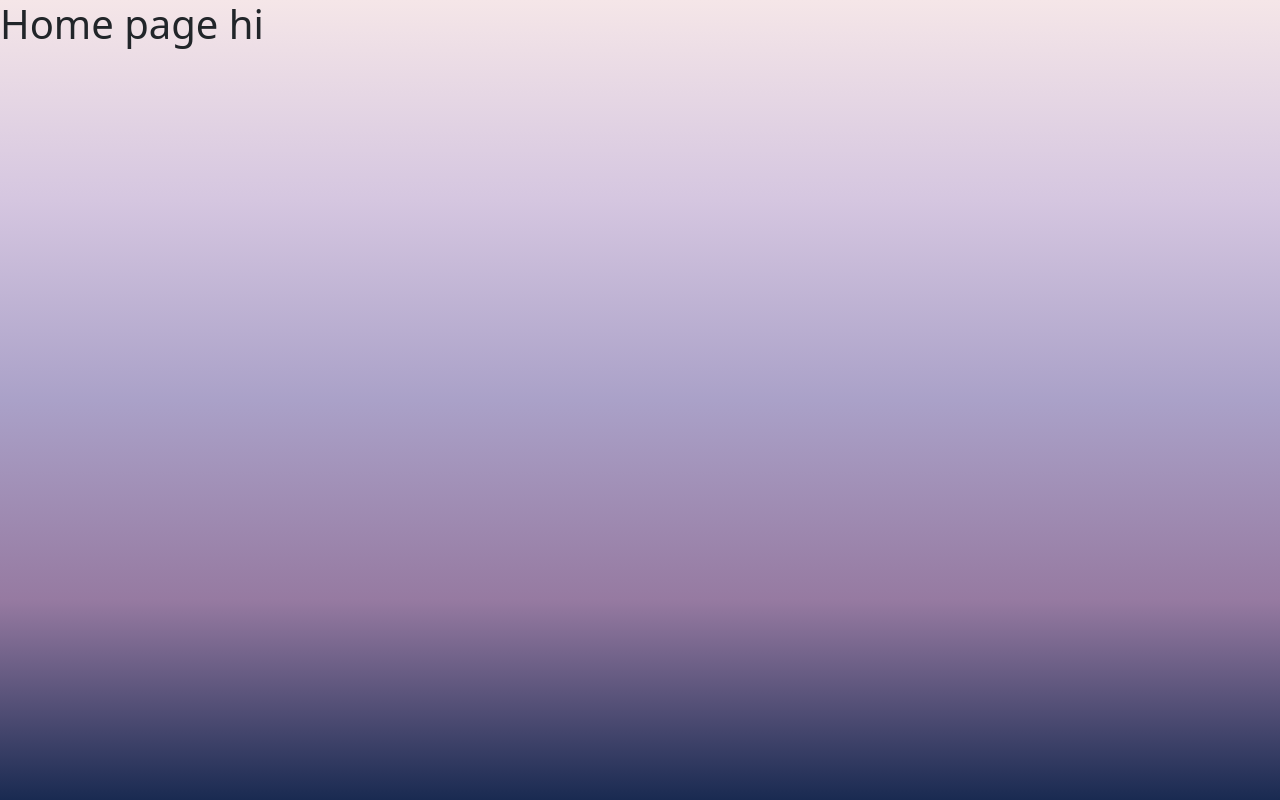
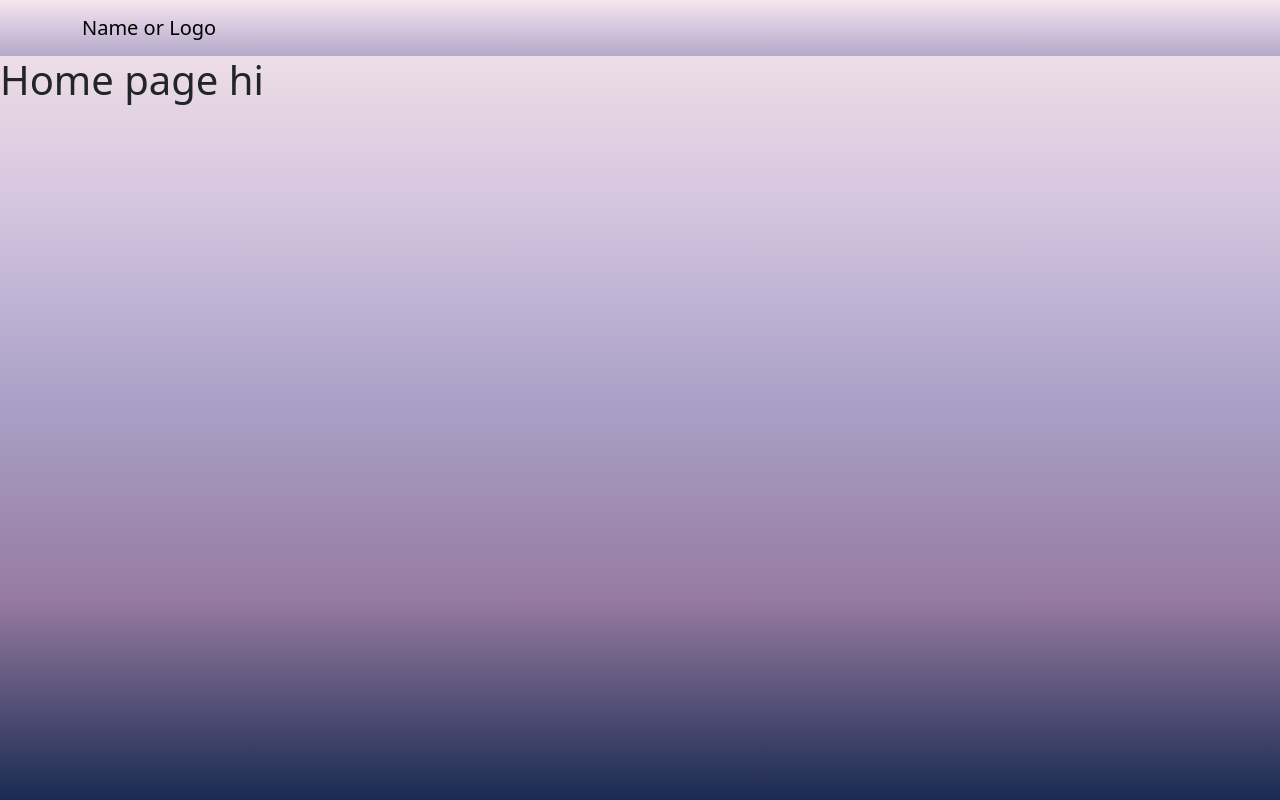
Before and after one commit to chantalsantos7/collections-frontend, a React (Vite) app: page / in a window 1280 px wide. Built offline with nearby package versions, Linux system fonts and the light colour scheme.

Commit message:
refactor: Update routing structure and add layout component

```diff
--- a/src/App.jsx
+++ b/src/App.jsx
@@ -1,19 +1,29 @@
 import { useState } from 'react'
-import { createBrowserRouter, Link, Route, RouterProvider, Routes } from 'react-router-dom'
+import { createBrowserRouter, Link, Outlet, Route, RouterProvider, Routes } from 'react-router-dom'
 import './fonts.css';
 import SignupPage from './components/SignupPage'
 import LoginPage from './components/LoginPage'
 import HomePage from './components/HomePage';
 import { AuthProvider } from './contexts/AuthContext';
+import Header from './components/Header';
 
 const router = createBrowserRouter([
-  {path: "/", element: <HomePage />},
-  {path: "/auth/*",
-  children:[
-    {path: "signup", element: <SignupPage /> },
-    {path: "login", element: <LoginPage />}
-  ] },
-  { path: "*", element: <Root /> }
+  {
+    element: <Layout />,
+    children: [
+      { path: "*", element: <Root /> },
+      { path: "/", element: <HomePage /> },
+      {
+        path: "/auth/*",
+        children: [
+          { path: "signup", element: <SignupPage /> },
+          { path: "login", element: <LoginPage /> }
+        ]
+      },
+
+    ]
+  },
+
 ])
 
 
@@ -27,8 +37,19 @@ export default function App() {
 
 function Root() {
   return (
-      <Routes>
+    <Routes>
 
-      </Routes>
+    </Routes>
   );
 }
+
+function Layout() {
+  return (
+    <>
+      <Header></Header>
+      <main>
+        <Outlet />
+      </main>
+    </>
+  );
+}
--- a/src/components/LoginPage.jsx
+++ b/src/components/LoginPage.jsx
@@ -16,7 +16,6 @@ import { InputGroup } from 'react-bootstrap';
 const LoginPage = () => {
 
   const { handleLogin } = useAuth();
-  // console.log(useAuth);
   const validationSchema = yup.object({
     email: yup.string().required("Email is required").email("email must be a valid email address"),
     password: yup.string().required("Password is required")
@@ -40,7 +39,6 @@ const LoginPage = () => {
 
   return (
     <>
-      <Header />
       <Container>
         <Row>
           <Col>
--- a/src/components/SignupPage.jsx
+++ b/src/components/SignupPage.jsx
@@ -45,7 +45,6 @@ const SignupPage = () => {
 
   return (
     <>
-      <Header />
       <Container>
         <Row>
           <Col>
```
